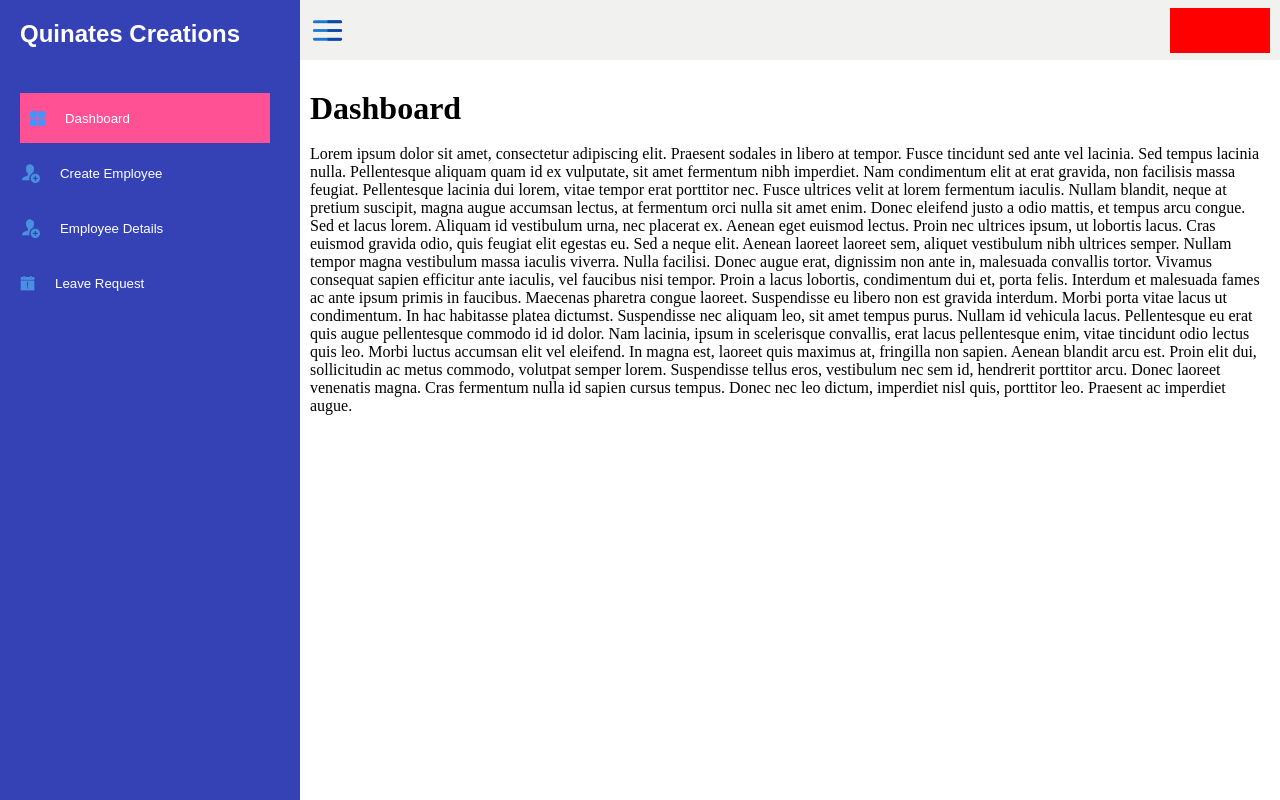
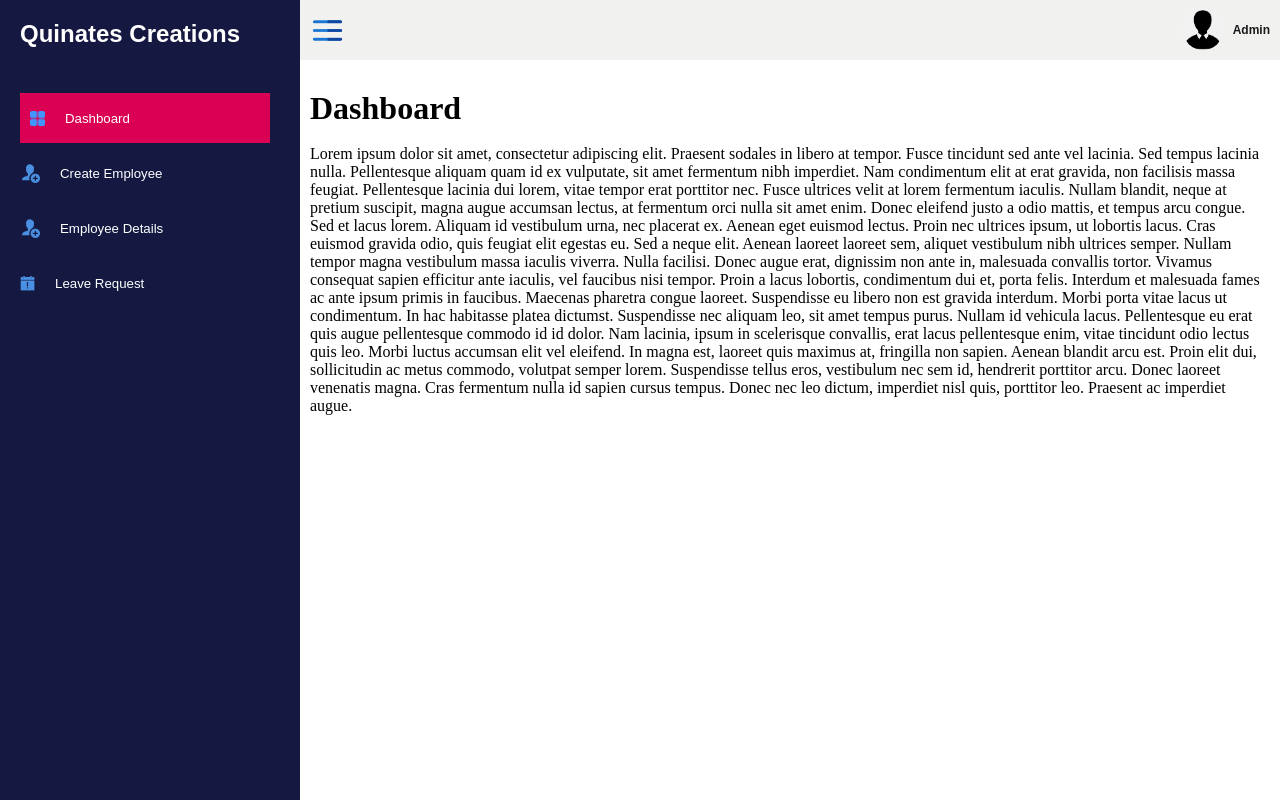
Before and after one commit to sauravnir/HRM, a PHP site: page /HTML/home.html in a window 1280 px wide. Run offline with PHP 8.4, Linux system fonts and the light colour scheme.

Commit message:
made changes in css files

```diff
--- a/hrm/HTML/home.html
+++ b/hrm/HTML/home.html
@@ -25,7 +25,12 @@
         <div class="main-container">
             <div class="top-bar">
                 <button id="toggle" class="circle"></button>
-                <div class="prf-container"></div>
+                <div class="prf-container">
+                    <div class="prf-circle">
+                        <img src="../assets/pp.png" alt="">
+                    </div>
+                    <h6 class="prf-username">Admin</h6>
+                </div>
             </div>
 
             <div class="dashboard-content">
--- a/hrm/css/Adminstyle.css
+++ b/hrm/css/Adminstyle.css
@@ -13,7 +13,7 @@
         float: left;
         width: 300px;
         height: 100vh;
-        background-color: #3542B6;
+        background-color: #151942;
     }
 
     .leftSidebar h2{
@@ -43,12 +43,12 @@
             margin-bottom: 5px;
         }
         .active{
-            background-color: rgb(255, 81, 148);
+            background-color: rgb(218, 1, 84);
             padding-left: 10px;
             /* color: #000; */
         }
         .tab:hover{
-            background-color: rgb(255, 81, 148);
+            background-color: rgb(82, 2, 32);
             padding-left: 10px;
             /* color: #000; */
         }
@@ -97,11 +97,32 @@
         }
 
         .prf-container{
-            width: 100px;
+          display: flex;
+            align-items: center;
+            justify-content: flex-end;
+            width: 200px;
             height: 45px;
-            background-color: red;
+            /* background-color: red; */
             margin-right: 10px;
         }
+          .prf-circle{
+            width: 40px;
+            height: 40px;
+            border-radius: 50px;
+            margin-right: 10px;
+            background-color: white;
+          }
+            .prf-circle img{
+              width: inherit;
+              height: inherit;
+              border-radius: inherit;
+            }
+          .prf-username{
+            font-family: Arial, Helvetica, sans-serif;
+            font-size: 12px;
+            font-weight: 600;
+            color: #1a1a1a;
+          }
 
     .dashboard-content{
         padding: 10px;
```
Also changed, not shown: hrm/HTML/create.html (+6 -1 lines), hrm/assets/pp.jpg (added), hrm/assets/pp.png (added).
